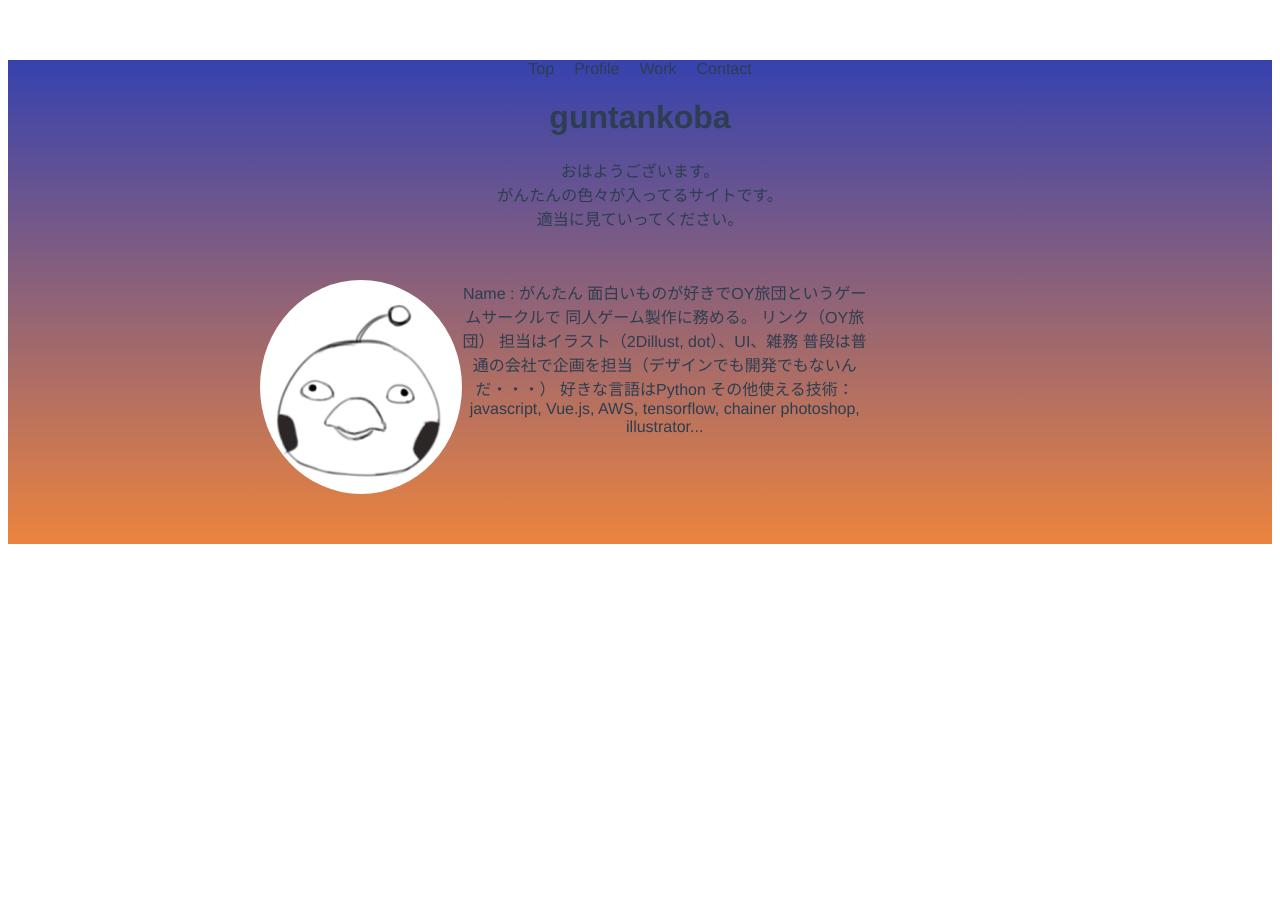
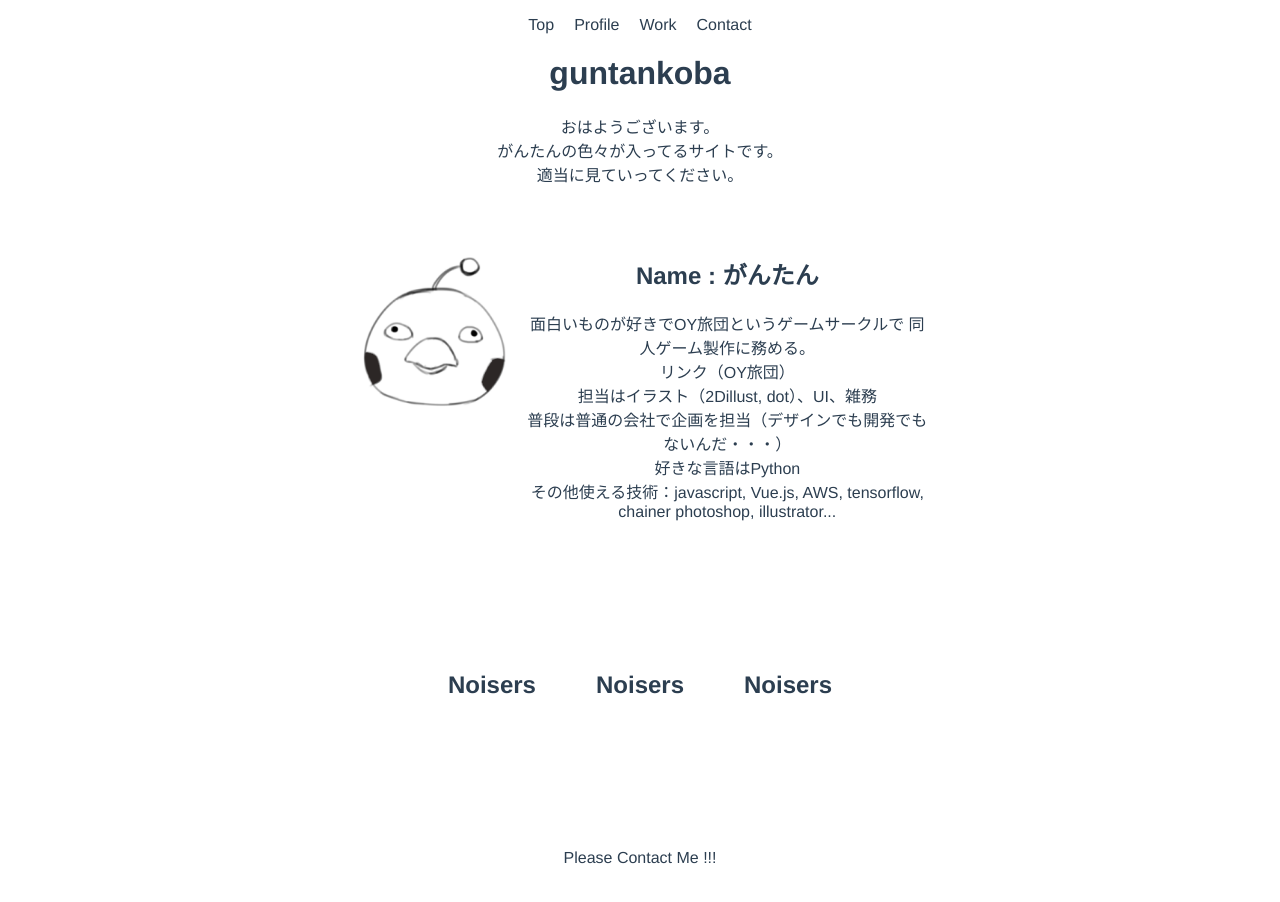
Before and after one commit to guntankoba/portfolio_guntankoba, a Vue app in the folder portfolio/: page / in a window 1280 px wide. Shown: the top 902 px of the page. Before the commit the page ends 800 px from the top, so only its background shows below. Built offline with nearby package versions, Linux system fonts and the light colour scheme.

Commit message:
add Contact, WorkComponent

```diff
--- a/portfolio/src/App.vue
+++ b/portfolio/src/App.vue
@@ -22,8 +22,7 @@ export default class App extends Vue {}
   -moz-osx-font-smoothing: grayscale;
   text-align: center;
   color: #2c3e50;
-  margin-top: 60px;
-  background: linear-gradient(#3642AF, #EC843E);
+  /*background: linear-gradient(#3642AF, #EC843E);*/
 }
 
 </style>
--- /dev/null
+++ b/portfolio/src/components/Contact.vue
@@ -0,0 +1,51 @@
+<template>
+  <div class="contact">
+    <div class="item">
+      Please Contact Me !!!
+    </div>
+  </div>
+</template>
+
+<script lang="ts">
+import { Component, Prop, Vue } from 'vue-property-decorator';
+
+@Component
+export default class Contact extends Vue {
+}
+</script>
+
+<!-- Add "scoped" attribute to limit CSS to this component only -->
+<style scoped>
+
+.contact {
+  display: flex;
+  justify-content: center;
+
+  padding: 50px;
+}
+
+.icon {
+  border-radius: 50%;
+  width: 15%;
+  height: 15%
+}
+
+.item {
+  max-width: 35%
+}
+
+h3 {
+  margin: 40px 0 0;
+}
+ul {
+  list-style-type: none;
+  padding: 0;
+}
+li {
+  display: inline-block;
+  margin: 0 10px;
+}
+a {
+  color: #42b983;
+}
+</style>
--- a/portfolio/src/components/Portfolio.vue
+++ b/portfolio/src/components/Portfolio.vue
@@ -7,6 +7,8 @@
     適当に見ていってください。
 
     <profile></profile>
+    <work></work>
+    <contact></contact>
   </div>
 </template>
 
@@ -14,11 +16,14 @@
 import { Component, Prop, Vue } from 'vue-property-decorator';
 import HeaderBar from './HeaderBar.vue';
 import Profile from './Profile.vue';
-
+import Work from './Work.vue';
+import Contact from './Contact.vue';
 @Component({
   components: {
     HeaderBar,
     Profile,
+    Work,
+    Contact,
   },
 })
 export default class Portfolio extends Vue {
@@ -29,7 +34,7 @@ export default class Portfolio extends Vue {
 <!-- Add "scoped" attribute to limit CSS to this component only -->
 <style scoped>
 .portfolio {
-  background: linear-gradient(#3642AF, #EC843E);
+
 }
 
 h3 {
--- a/portfolio/src/components/Profile.vue
+++ b/portfolio/src/components/Profile.vue
@@ -2,14 +2,14 @@
   <div class="profile">
     <img class="icon" alt="Icon" src="../assets/tori.png">
     <div class="item">
-      Name : がんたん
+      <h2>Name : がんたん</h2>
       面白いものが好きでOY旅団というゲームサークルで
-      同人ゲーム製作に務める。
-      リンク（OY旅団）
-      担当はイラスト（2Dillust, dot）、UI、雑務
+      同人ゲーム製作に務める。<br>
+      リンク（OY旅団）<br>
+      担当はイラスト（2Dillust, dot）、UI、雑務<br>
 
-      普段は普通の会社で企画を担当（デザインでも開発でもないんだ・・・）
-      好きな言語はPython
+      普段は普通の会社で企画を担当（デザインでも開発でもないんだ・・・）<br>
+      好きな言語はPython<br>
       その他使える技術：javascript, Vue.js, AWS, tensorflow, chainer
                                       photoshop, illustrator...
 
@@ -31,18 +31,18 @@ export default class Profile extends Vue {
 .profile {
   display: flex;
   justify-content: center;
-  max-width: 80%;
+
   padding: 50px;
 }
 
 .icon {
   border-radius: 50%;
-  width: 20%;
-  height: 20%
+  width: 15%;
+  height: 15%
 }
 
 .item {
-  max-width: 40%
+  max-width: 35%
 }
 
 h3 {
--- /dev/null
+++ b/portfolio/src/components/Work.vue
@@ -0,0 +1,52 @@
+<template>
+  <div class="work">
+    <div class="item">
+      <h2>Noisers</h2>
+    </div>
+    <div class="item">
+      <h2>Noisers</h2>
+    </div>
+    <div class="item">
+      <h2>Noisers</h2>
+    </div>
+  </div>
+</template>
+
+<script lang="ts">
+import { Component, Prop, Vue } from 'vue-property-decorator';
+
+@Component
+export default class Work extends Vue {
+}
+</script>
+
+<!-- Add "scoped" attribute to limit CSS to this component only -->
+<style scoped>
+
+.work {
+  display: flex;
+  justify-content: center;
+
+  padding: 50px;
+}
+
+.item {
+  max-width: 40%;
+  padding: 30px;
+}
+
+h3 {
+  margin: 40px 0 0;
+}
+ul {
+  list-style-type: none;
+  padding: 0;
+}
+li {
+  display: inline-block;
+  margin: 0 10px;
+}
+a {
+  color: #42b983;
+}
+</style>
```
